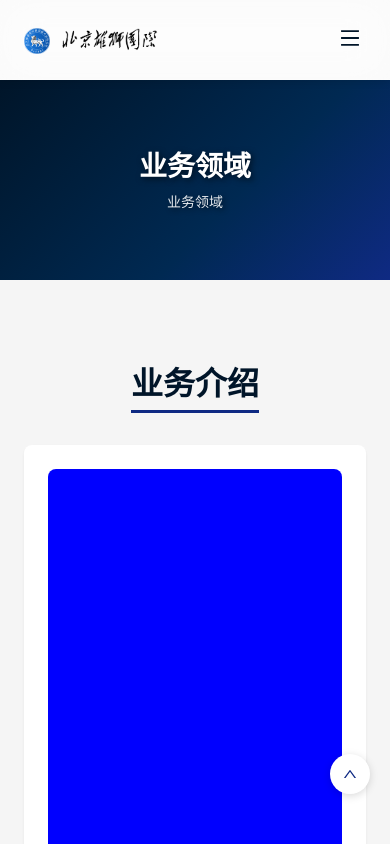
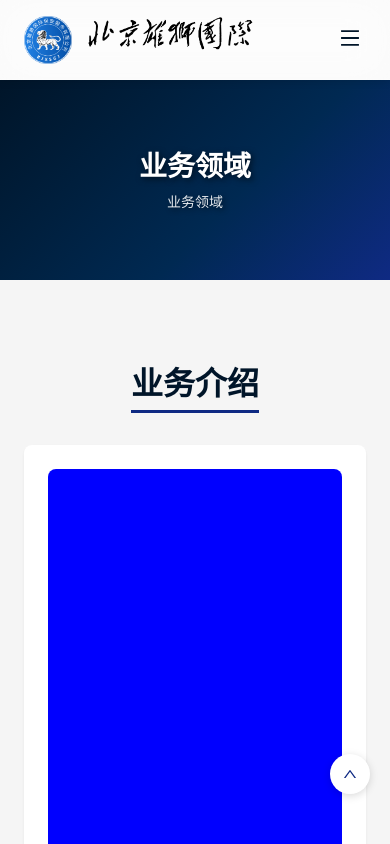
Before and after one commit to mattwhocn/lions-portal, a React app: page /business in a window 390 px wide. Shown: the top 844 px of the page. Built offline with nearby package versions, Linux system fonts and the light colour scheme.

Commit message:
chore: 调整样式

```diff
--- a/src/components/Header/style.less
+++ b/src/components/Header/style.less
@@ -22,6 +22,8 @@
     align-items: center;
     height: 100%;
     user-select: none;
+    justify-content: space-between;
+
     // 桌面端菜单
     .logo {
       display: flex;
@@ -73,9 +75,10 @@
       flex: 1;
       border-bottom: none;
       background: transparent;
+      justify-content: flex-end;
 
       .ant-menu-item, .ant-menu-submenu {
-        padding: 0 20px;
+        padding: 8px 20px;
         margin: 0 4px;
 
         a {
@@ -107,7 +110,7 @@
 
       // 添加二级菜单样式
       .ant-menu-submenu {
-        padding: 0 20px;
+        padding: 8px 20px;
         margin: 0 4px;
 
         .ant-menu-submenu-title {
@@ -142,7 +145,7 @@
           box-shadow: 0 2px 8px rgba(0, 0, 0, 0.15);
 
           .ant-menu-item {
-            padding: 0 20px;
+            padding: 8px 20px;
 
             a {
               color: @gray-6;
@@ -194,14 +197,14 @@
       .logo {
         .logo-mark {
           position: relative;
-          width: 24px;
-          height: 24px;
+          width: 48px;
+          height: 48px;
           font-size: 0;
 
           img {
             position: absolute;
-            width: 26px;
-            height: 26px;
+            width: 48px;
+            height: 48px;
           }
 
           &::after {
@@ -212,14 +215,12 @@
 
         .logo-name {
           position: relative;
-          width: 100px;
-          height: 24px;
+          height: 48px;
           font-size: 0;
 
           img {
             position: absolute;
-            width: 100px;
-            height: 26px;
+            height: 40px;
           }
 
           &::after {
@@ -235,7 +236,7 @@
 
       .header-menu {
         .ant-menu-item {
-          padding: 0 12px;
+          padding: 8px 12px;
           margin: 0 2px;
 
           a {
--- a/src/pages/Business/index.tsx
+++ b/src/pages/Business/index.tsx
@@ -119,7 +119,7 @@ const Business = () => {
                     {item.images.slice(0, 2).map((image, index) => (
                       <Col xs={24} sm={24} lg={12} key={index} className="tech-overlay">
                         {/* <img src={image} alt={item.title} /> */}
-                        <div style={{ width: '100%', height: '400px', background: 'blue' }} />
+                        <div style={{ width: '100%', height: '400px', background: 'blue', borderRadius: '8px' }} />
                       </Col>
                     ))}
                   </Row>
--- a/src/pages/Organization/index.tsx
+++ b/src/pages/Organization/index.tsx
@@ -24,7 +24,8 @@ const Organization = () => {
 
        <section className="organization-section">
         <div className="section-content markdown-content">
-          <ReactMarkdown
+          <div>两新组织</div>
+          {/* <ReactMarkdown
             remarkPlugins={[remarkGfm]}
             components={{
               // 自定义渲染组件
@@ -39,7 +40,7 @@ const Organization = () => {
             }}
           >
             {organizationContent}
-          </ReactMarkdown>
+          </ReactMarkdown>  */}
         </div>
       </section>
     </Content>
--- a/src/pages/People/index.tsx
+++ b/src/pages/People/index.tsx
@@ -81,7 +81,8 @@ const People: React.FC = () => {
       {/* 内容区域 */}
       <div className="people-container">
         <div className="people-content markdown-content">
-          <ReactMarkdown
+          <div>党建工作</div>
+          {/* <ReactMarkdown
             remarkPlugins={[remarkGfm]}
             components={{
               // 自定义渲染组件
@@ -96,7 +97,7 @@ const People: React.FC = () => {
             }}
           >
             {tabContent}
-          </ReactMarkdown>
+          </ReactMarkdown>   */}
         </div>
       </div>
     </Content>
--- a/src/pages/People/style.less
+++ b/src/pages/People/style.less
@@ -27,14 +27,13 @@
       .people-tabs {
         max-width: 1248px;
         margin: 0 auto;
-        padding: 12px 24px;
 
         .ant-tabs-nav {
           margin: 0;
 
           .ant-tabs-tab {
             font-size: 16px;
-            padding: 8px 20px;
+            padding: 16px 20px;
             margin: 0 4px;
             transition: all 0.3s ease;
 
```
